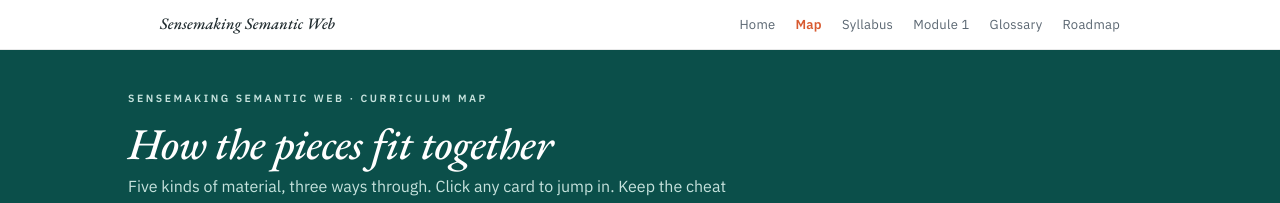
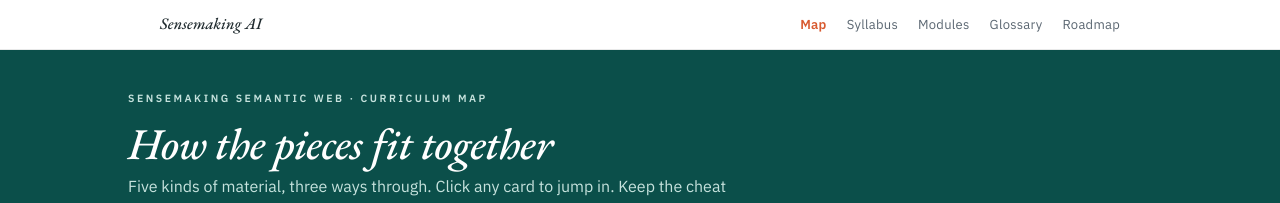
Before and after one commit to dagny099/semantic-web-curriculum, a Jekyll site: the page map.html, which Jekyll copies as it is, in a window 1280 px wide. Shown: the top 203 px of the page. Built offline with Jekyll 4.4.1, drawn with Linux system fonts in a browser that asks for light colours.

Commit message:
Edited remaining links in navbars

```diff
--- a/map.html
+++ b/map.html
@@ -295,12 +295,11 @@
 <!-- ===================== Site nav (shared across pages) ===================== -->
 <nav class="site-nav" aria-label="Curriculum sections">
   <div class="site-nav-inner">
-    <a class="site-nav-brand" href="/">Sensemaking Semantic Web</a>
+    <a class="site-nav-brand" href="/">Sensemaking AI</a>
     <div class="site-nav-links">
-      <a href="/">Home</a>
       <a href="/map.html" aria-current="page">Map</a>
-      <a href="https://github.com/dagny099/semantic-web-curriculum/blob/main/SYLLABUS.md">Syllabus</a>
-      <a href="https://github.com/dagny099/semantic-web-curriculum/blob/main/modules/01-foundations/README.md">Module 1</a>
+      <a href="/SYLLABUS.html">Syllabus</a>
+      <a href="/#arc">Modules</a>
       <a href="/glossary.html">Glossary</a>
       <a href="/roadmap.html">Roadmap</a>
     </div>
@@ -346,19 +345,19 @@
       <div class="route-card-label">Path 1 · Recommended</div>
       <h3>Full course path</h3>
       <p>Read the canon → synthesis → workbook → receipt. Best for learners who want the full conceptual foundation before building.</p>
-      <a class="route-link" href="https://github.com/dagny099/semantic-web-curriculum/blob/main/modules/01-foundations/README.md#path-1--full-course-path-recommended">See the steps →</a>
+      <a class="route-link" href="https://curriculum.barbhs.com/modules/01-foundations/README.html#path-1--full-course-path-recommended">See the steps →</a>
     </div>
     <div class="route-card">
       <div class="route-card-label">Path 2</div>
       <h3>Builder-first path</h3>
       <p>Start Fuseki, run the workbooks, then go back to the readings. Best for learners who need a runnable win before the theory lands.</p>
-      <a class="route-link" href="https://github.com/dagny099/semantic-web-curriculum/blob/main/modules/01-foundations/README.md#path-2--builder-first-path">See the steps →</a>
+      <a class="route-link" href="https://curriculum.barbhs.com/modules/01-foundations/README.html#path-2--builder-first-path">See the steps →</a>
     </div>
     <div class="route-card">
       <div class="route-card-label">Path 3</div>
       <h3>Artifact path</h3>
       <p>Read the synthesis, run queries to confirm intuitions, build the resume RDF slice, draft the blog post. Best for advanced learners or return visits.</p>
-      <a class="route-link" href="https://github.com/dagny099/semantic-web-curriculum/blob/main/modules/01-foundations/README.md#path-3--artifact-path">See the steps →</a>
+      <a class="route-link" href="https://curriculum.barbhs.com/modules/01-foundations/README.html#path-3--artifact-path">See the steps →</a>
     </div>
   </div>
 
@@ -412,7 +411,7 @@
       <text x="32" y="576" class="loop">this same path</text>
 
       <!-- =============== Card 1: README =============== -->
-      <a id="link-readme" href="https://curriculum.barbhs.com/modules/01-foundations/README.md" class="card-link" role="link" tabindex="0">
+      <a id="link-readme" href="https://curriculum.barbhs.com/modules/01-foundations/README.html" class="card-link" role="link" tabindex="0">
         <rect class="card-rect-shadow" x="138" y="63" width="320" height="74" rx="6" filter="url(#cardHover)"/>
         <rect class="card-rect" x="138" y="63" width="320" height="74" rx="6" fill="#ECF4F1" stroke="#C9DED9" stroke-width="1"/>
         <text x="158" y="86" class="card-role role">01 · START · WHAT TO DO</text>
@@ -421,7 +420,7 @@
       </a>
 
       <!-- =============== Card 2: Required reading =============== -->
-      <a id="link-reading" href="https://curriculum.barbhs.com/resources/reading-list.md" class="card-link" role="link" tabindex="0">
+      <a id="link-reading" href="https://curriculum.barbhs.com/resources/reading-list.html" class="card-link" role="link" tabindex="0">
         <rect class="card-rect-shadow" x="138" y="193" width="320" height="74" rx="6" filter="url(#cardHover)"/>
         <rect class="card-rect" x="138" y="193" width="320" height="74" rx="6" fill="#FFFFFF" stroke="#B7BEC4" stroke-width="1"/>
         <rect x="364" y="203" width="76" height="17" rx="8.5" fill="#FFFFFF" stroke="#B7BEC4" stroke-width="1"/>
@@ -457,7 +456,7 @@
       </g>
 
       <!-- =============== Card 4: Exercise =============== -->
-      <a id="link-exercise" href="https://curriculum.barbhs.com/modules/01-foundations/README.md#exercises" class="card-link" role="link" tabindex="0">
+      <a id="link-exercise" href="https://curriculum.barbhs.com/modules/01-foundations/README.html#exercises" class="card-link" role="link" tabindex="0">
         <rect class="card-rect-shadow" x="138" y="453" width="320" height="74" rx="6" filter="url(#cardHover)"/>
         <rect class="card-rect" x="138" y="453" width="320" height="74" rx="6" fill="#FAEAE2" stroke="#D85A30" stroke-width="1.2"/>
         <text x="158" y="476" class="card-role role">04 · DO · THE RECEIPTS</text>
```
Also changed, not shown: glossary.html (+3 -4 lines), modules/01-foundations/README.md (+1 -1 lines), modules/02-modeling/module-02-README.md (+1 -1 lines), modules/03-reasoning/module-03-README.md (+1 -1 lines), modules/04-shipping/module-04-README.md (+1 -1 lines), README.md.
